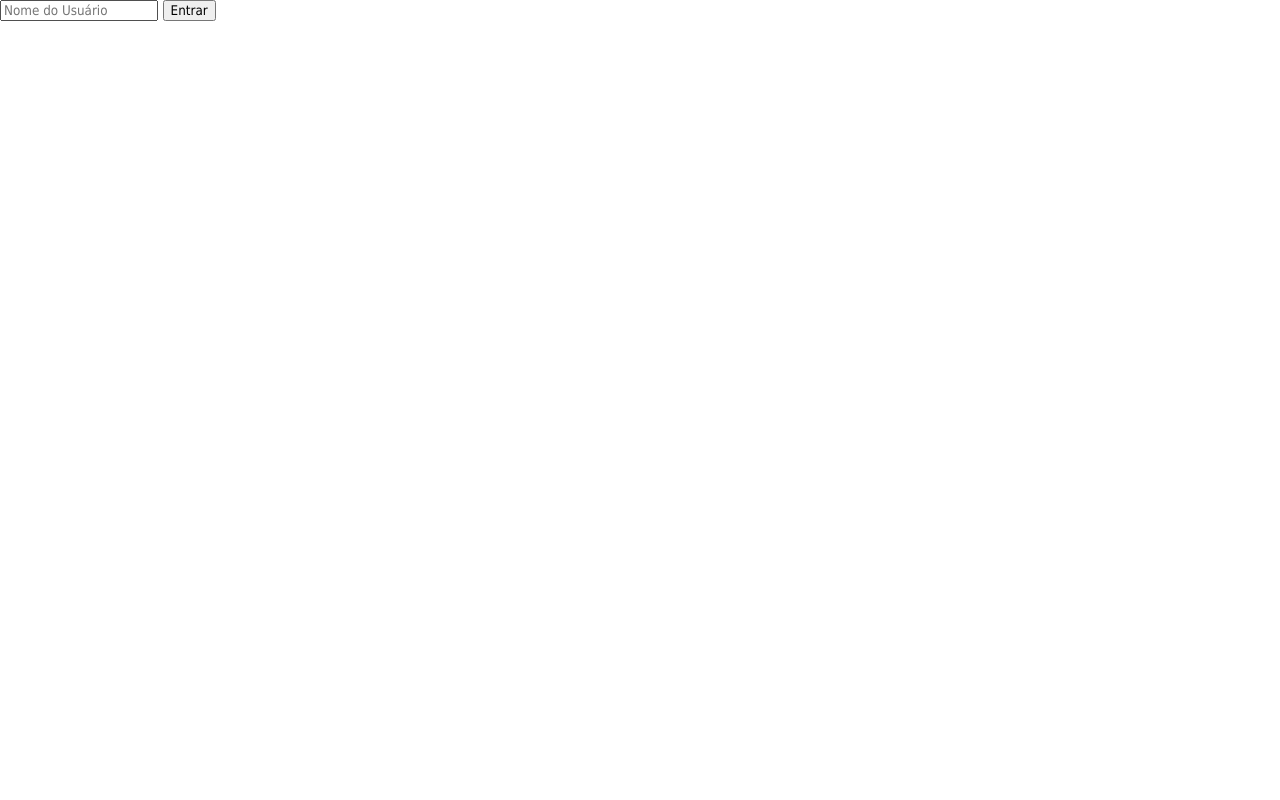
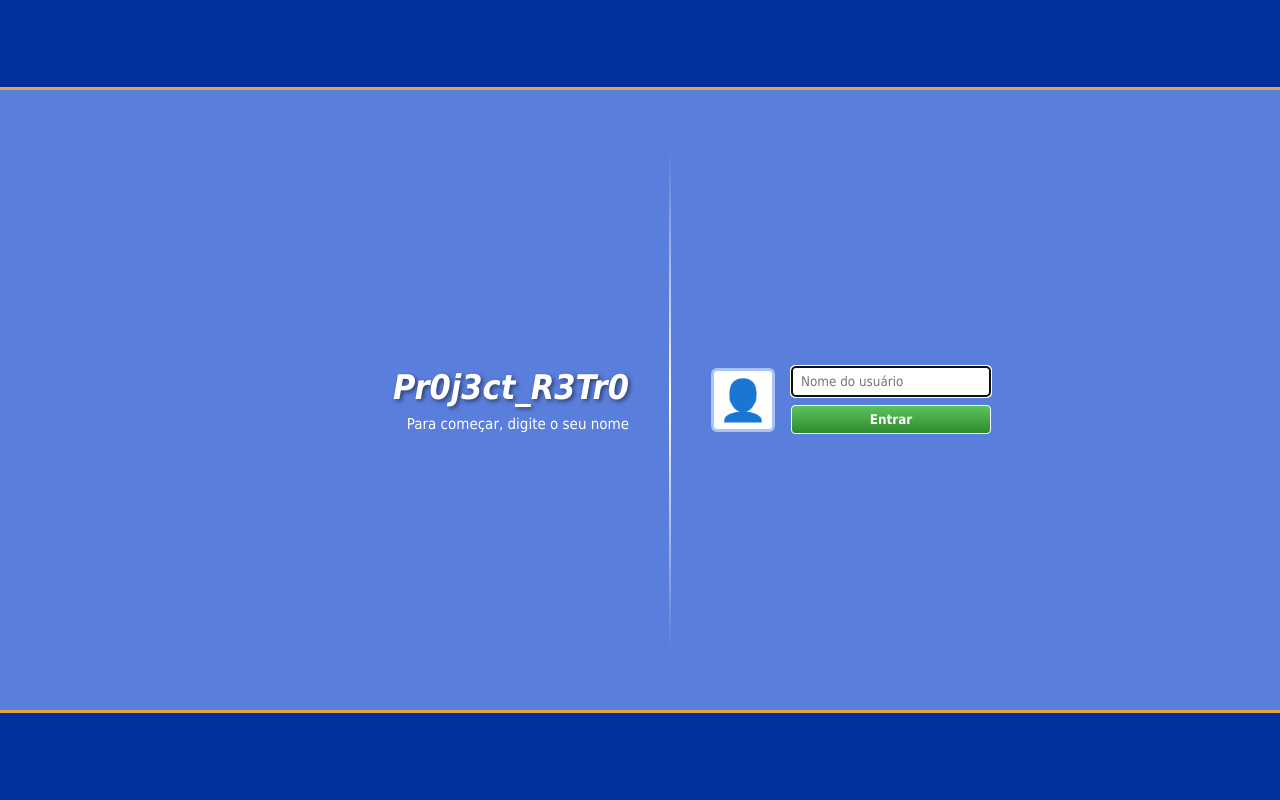
Before and after one commit to Adriel89z/Pr0j3ct_R3Tr0, a plain HTML site: page index.html in a window 1280 px wide. Drawn offline with Linux system fonts and the light colour scheme.

Commit message:
style: redesenha a tela de login no estilo Windows XP

```diff
--- a/index.html
+++ b/index.html
@@ -11,8 +11,28 @@
 
 <body>
     <div id="tela-login">
-        <input type="text" id="input-nome" placeholder="Nome do Usuário" maxlength="20">
-        <button id="botao-entrar">Entrar</button>
+        <div class="login-layout">
+            <div class="login-faixa login-faixa-topo"></div>
+
+            <div class="login-centro">
+                <div class="login-esquerda">
+                    <h1>Pr0j3ct_R3Tr0</h1>
+                    <p>Para começar, digite o seu nome</p>
+                </div>
+
+                <div class="login-divisor"></div>
+
+                <div class="login-direita">
+                    <div class="login-avatar">👤</div>
+                    <div class="login-campos">
+                        <input type="text" id="input-nome" placeholder="Nome do usuário" maxlength="20" autocomplete="off" autofocus>
+                        <button id="botao-entrar">Entrar</button>
+                    </div>
+                </div>
+            </div>
+
+            <div class="login-faixa login-faixa-base"></div>
+        </div>
     </div>
 
     <div id="popup" class="janela ativa escondido">
--- a/style.css
+++ b/style.css
@@ -316,3 +316,122 @@ html, body {
     background: rgba(255, 255, 255, 0.2);
     border-color: rgba(255, 255, 255, 0.5);
 }
+
+#tela-login {
+    position: fixed;
+    inset: 0;
+    background: #5a7edc;
+}
+
+.login-layout {
+    display: flex;
+    flex-direction: column;
+    height: 100%;
+}
+
+.login-faixa {
+    flex: 0 0 90px;
+    background: #00309c;
+}
+
+.login-faixa-topo {
+    border-bottom: 3px solid #e8a73a;
+}
+
+.login-faixa-base {
+    border-top: 3px solid #e8a73a;
+}
+
+.login-centro {
+    flex: 1;
+    display: flex;
+    align-items: center;
+    justify-content: center;
+    padding: 0 24px;
+}
+
+.login-esquerda {
+    width: 340px;
+    text-align: right;
+    color: white;
+}
+
+.login-esquerda h1 {
+    margin: 0 0 8px;
+    font-size: 34px;
+    font-style: italic;
+    text-shadow: 2px 2px 4px rgba(0, 0, 0, 0.5);
+}
+
+.login-esquerda p {
+    margin: 0;
+    font-size: 15px;
+}
+
+.login-divisor {
+    align-self: stretch;
+    width: 2px;
+    margin: 60px 40px;
+    background: linear-gradient(transparent, white, transparent);
+}
+
+.login-direita {
+    display: flex;
+    align-items: center;
+    gap: 16px;
+}
+
+.login-avatar {
+    display: flex;
+    align-items: center;
+    justify-content: center;
+    width: 64px;
+    height: 64px;
+    font-size: 40px;
+    background: white;
+    border: 3px solid #a9c4f5;
+    border-radius: 6px;
+}
+
+.login-campos {
+    display: flex;
+    flex-direction: column;
+    gap: 8px;
+}
+
+.login-campos input {
+    width: 200px;
+    padding: 6px 8px;
+    border: 2px solid white;
+    border-radius: 4px;
+}
+
+.login-campos button {
+    padding: 6px 12px;
+    font-weight: bold;
+    color: white;
+    background: linear-gradient(#5bc45b, #2f8a2f);
+    border: 1px solid white;
+    border-radius: 4px;
+    cursor: pointer;
+}
+
+.login-campos button:hover {
+    filter: brightness(1.1);
+}
+
+@media (max-width: 700px) {
+    .login-centro {
+        flex-direction: column;
+        gap: 24px;
+    }
+
+    .login-esquerda {
+        width: auto;
+        text-align: center;
+    }
+
+    .login-divisor {
+        display: none;
+    }
+}
```
